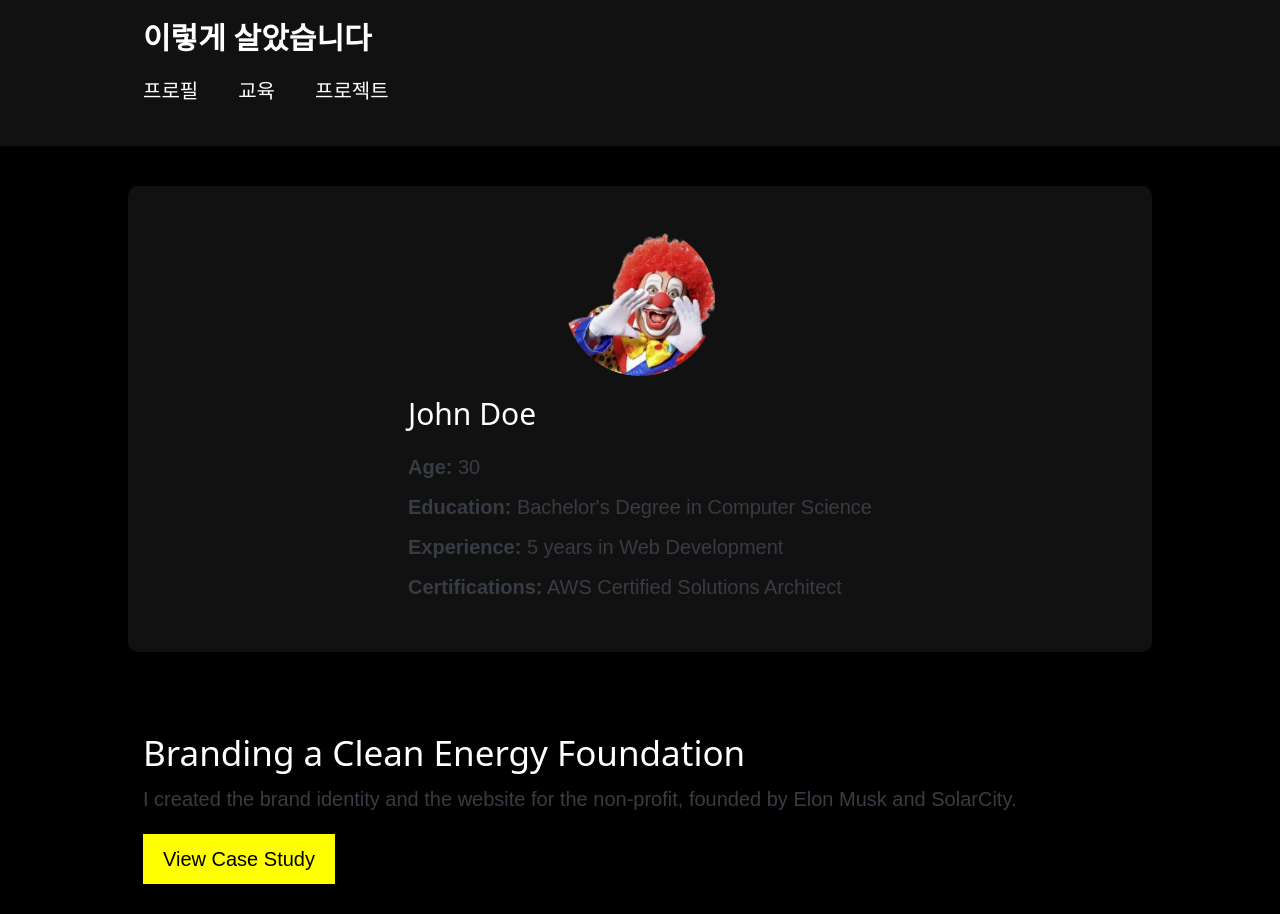
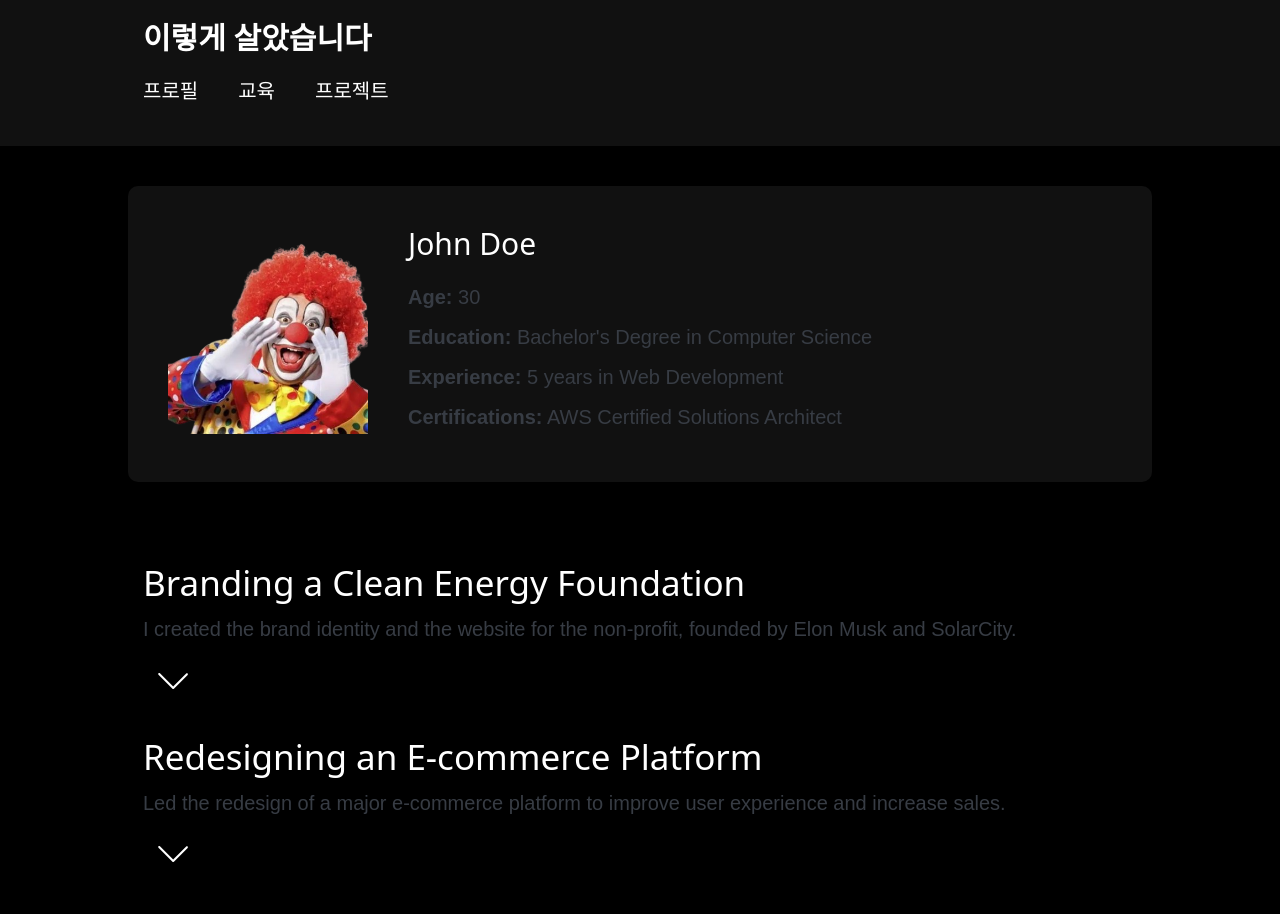
Before and after one commit to abfhs/Joon_Portpolio, a React (Create React App) app: page / in a window 1280 px wide. Shown: the top 914 px of the page. Built offline with nearby package versions, Linux system fonts and the light colour scheme.

Commit message:
20240528

```diff
--- a/src/components/main/WorkSection.js
+++ b/src/components/main/WorkSection.js
@@ -1,29 +1,53 @@
 import React, { useState } from 'react';
 import '../../styles/WorkSection.css';
+import { SlArrowDown } from "react-icons/sl";
 
 const WorkSection = () => {
-  const [isExpanded, setIsExpanded] = useState(false);
+  const [expandedItems, setExpandedItems] = useState([false, false, false, false]);
 
-  const toggleDetails = () => {
-    setIsExpanded(!isExpanded);
+  const toggleDetails = (index) => {
+    const newExpandedItems = [...expandedItems];
+    newExpandedItems[index] = !newExpandedItems[index];
+    setExpandedItems(newExpandedItems);
   };
 
   return (
     <section className="work-section" id="work">
       <div className="container">
-        <div className="work-item">
-          <h3>Branding a Clean Energy Foundation</h3>
-          <p>I created the brand identity and the website for the non-profit, founded by Elon Musk and SolarCity.</p>
-          <button onClick={toggleDetails} className="btn">
-            {isExpanded ? 'Hide Case Study' : 'View Case Study'}
-          </button>
-          {isExpanded && (
-            <div className="case-study">
-              <p>Here are the detailed information about the case study...</p>
-              {/* 추가적인 상세 내용을 여기에 작성 */}
-            </div>
-          )}
-        </div>
+        {[
+          {
+            title: 'Branding a Clean Energy Foundation',
+            description: 'I created the brand identity and the website for the non-profit, founded by Elon Musk and SolarCity.',
+            details: 'Here are the detailed information about the case study...'
+          },
+          {
+            title: 'Redesigning an E-commerce Platform',
+            description: 'Led the redesign of a major e-commerce platform to improve user experience and increase sales.',
+            details: 'Detailed information about the e-commerce platform redesign...'
+          },
+          {
+            title: 'Developing a Mobile App for Health Monitoring',
+            description: 'Developed a mobile app to monitor and manage health data for users, integrating with wearable devices.',
+            details: 'Detailed information about the health monitoring mobile app...'
+          },
+          {
+            title: 'Launching a Social Media Campaign',
+            description: 'Successfully launched a social media campaign that increased brand engagement by 50%.',
+            details: 'Detailed information about the social media campaign...'
+          }
+        ].map((item, index) => (
+          <div key={index} className="work-item">
+            <h3>{item.title}</h3>
+            <p>{item.description}</p>
+            <SlArrowDown onClick={() => toggleDetails(index)} className="icon" />
+            {expandedItems[index] && (
+              <div className="case-study">
+                <p>{item.details}</p>
+                {/* 추가적인 상세 내용을 여기에 작성 */}
+              </div>
+            )}
+          </div>
+        ))}
       </div>
     </section>
   );
--- a/src/styles/Profile.css
+++ b/src/styles/Profile.css
@@ -1,8 +1,6 @@
-/* Profile.css */
-
 .profile-container {
     display: flex;
-    flex-direction: column;
+    flex-direction: row; /* 열 방향으로 변경 */
     align-items: center;
     background-color: #111;
     color: #fff;
@@ -11,18 +9,18 @@
     width: 80%;
     margin: 2rem auto;
     box-shadow: 0 4px 8px rgba(0, 0, 0, 0.1);
+    max-width: 1200px;
 }
 
 .profile-image img {
-    width: 150px;
-    height: 150px;
-    border-radius: 50%;
+    width: 200px;
+    height: 200px;
     object-fit: cover;
-    margin-bottom: 1rem;
+    margin-right: 2rem; /* 오른쪽에 여백 추가 */
 }
 
 .profile-details {
-    /* text-align: center; */
+    /* text-align: center 제거 */
 }
 
 .profile-details h2 {
--- a/src/styles/WorkSection.css
+++ b/src/styles/WorkSection.css
@@ -13,21 +13,17 @@
     margin-bottom: 2rem;
 }
 
-.btn {
-    background-color: #333;
-    color: #fff;
-    padding: 0.5rem 1rem;
-    text-decoration: none;
-    border: none;
+.icon {
+    font-size: 1.5rem;
+    width: 3rem; /* 가로 너비를 2배로 설정 */
+    display: inline-block; /* 크기 조절을 위해 inline-block으로 설정 */
     cursor: pointer;
-    border-radius: 0;
-    /* 각진 사각형 모양으로 변경 */
-    transition: background-color 0.3s ease;
+    transition: color 0.3s ease;
+    stroke-width: 2; /* 화살표를 더 두껍게 설정 */
 }
 
-.btn:hover {
-    background-color: #ff0;
-    color: #000;
+.icon:hover {
+    color: #ff0;
 }
 
 .case-study {
```
